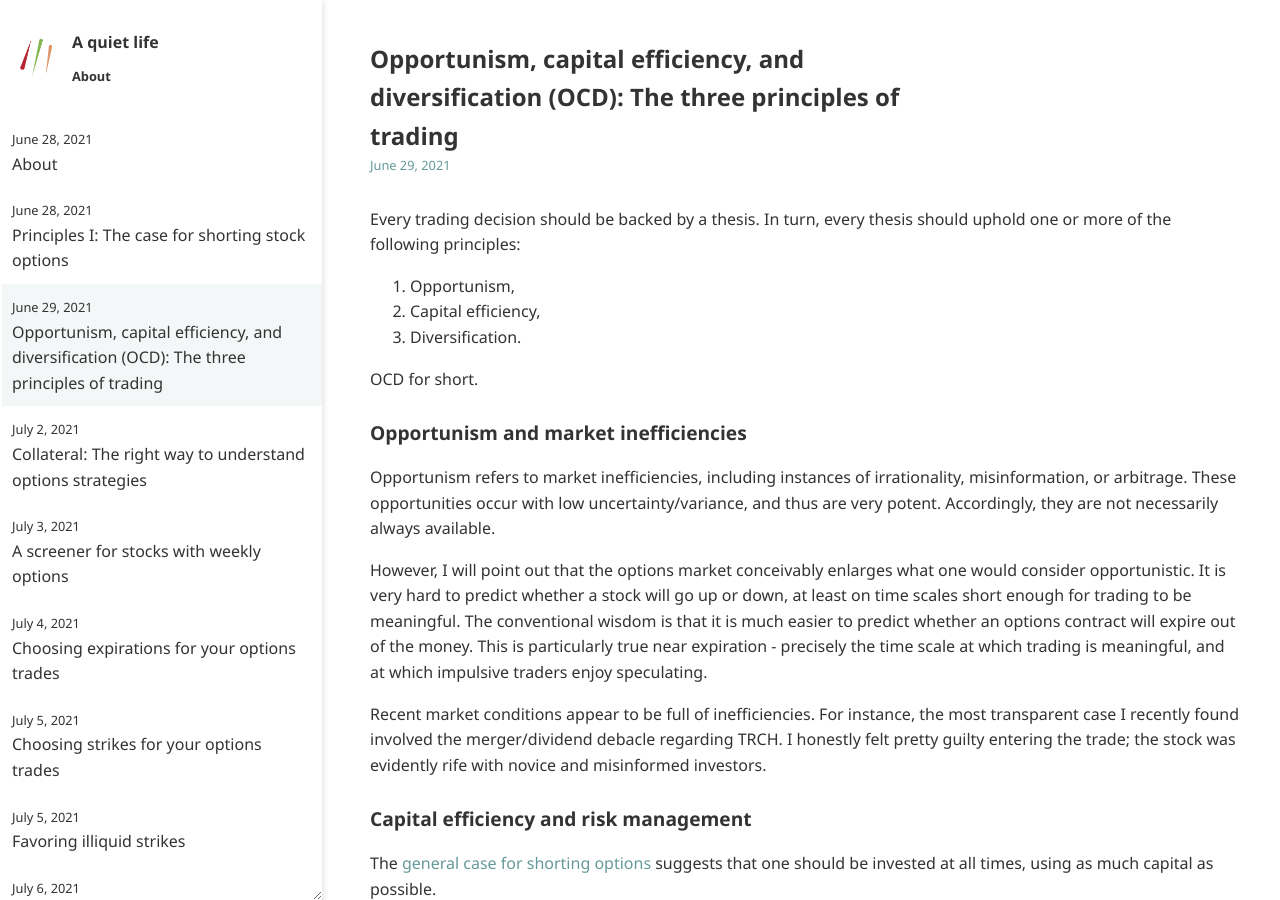
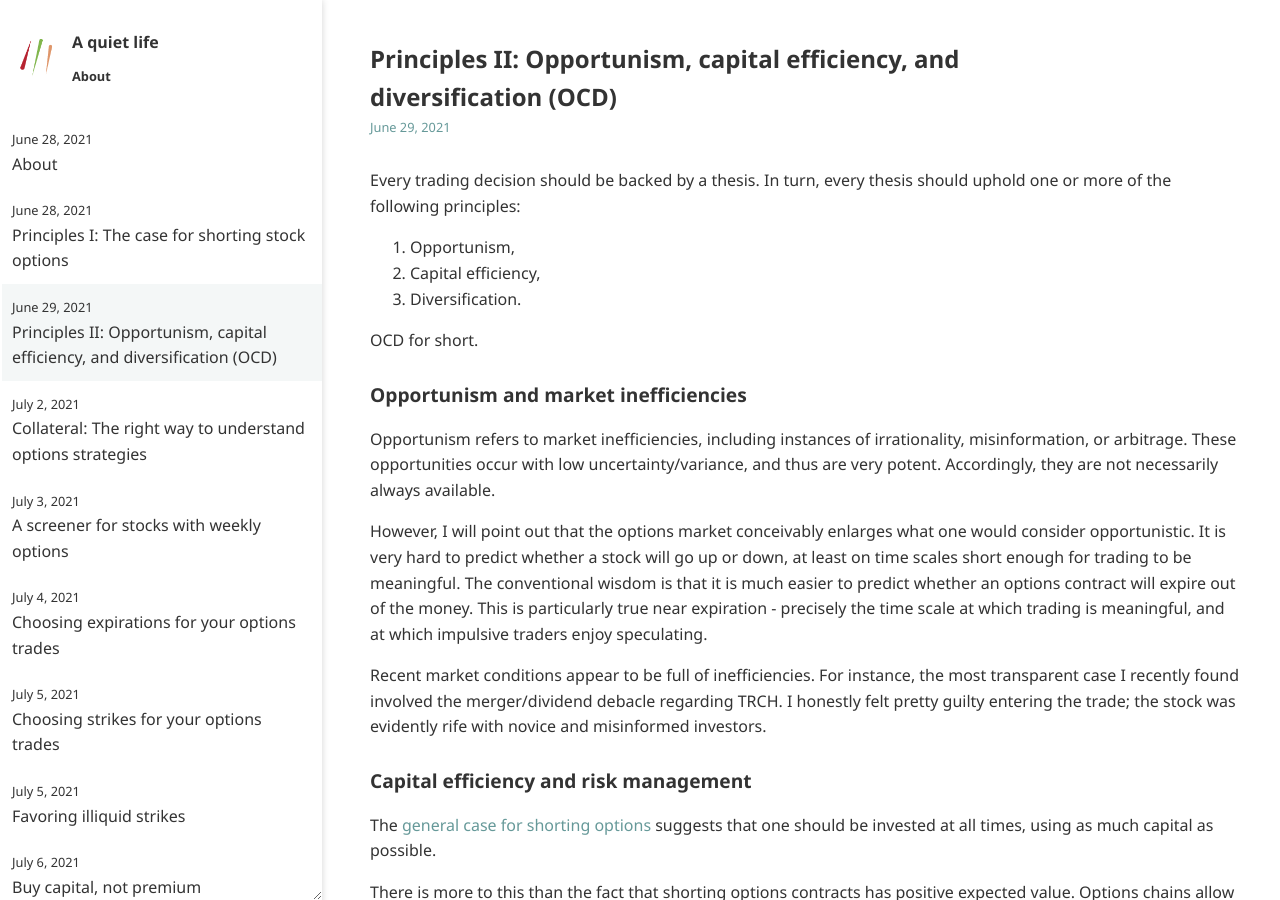
Before and after one commit to ansyblenetwork/aquietlife, a Jekyll site: the page built from _posts/2021-06-29-trading-theses.md, in a window 1280 px wide and 900 px high. Built offline with Jekyll 4.4.1, drawn with Linux system fonts in a browser that asks for light colours.

Commit message:
Update 2021-06-29-trading-theses.md

```diff
--- a/_posts/2021-06-29-trading-theses.md
+++ b/_posts/2021-06-29-trading-theses.md
@@ -1,5 +1,5 @@
 ---
-title: "Opportunism, capital efficiency, and diversification (OCD): The three principles of trading"
+title: "Principles II: Opportunism, capital efficiency, and diversification (OCD)"
 ---
 
 Every trading decision should be backed by a thesis. In turn, every thesis should uphold one or more of the following principles:
```
